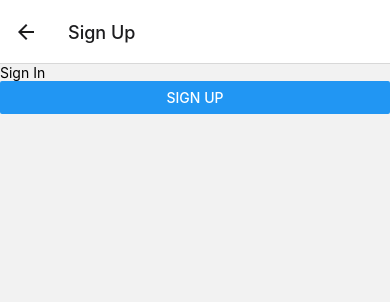
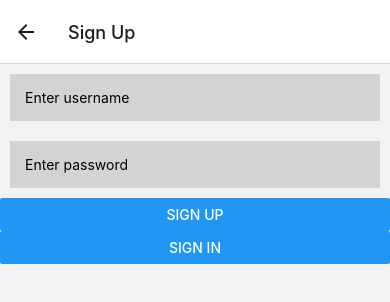
Before and after one commit to dipen-torinit/birthday, a React Native app: screen / in a window 390 px wide. Both pictures are taken after a click on the button "SIGN UP". Shown: the top 302 px of the page. Built offline with nearby package versions, Linux system fonts and the light colour scheme; no server answers.

Commit message:
Added input field for SignIn and SignUp

```diff
--- a/src/screens/auth/SingInScreen.js
+++ b/src/screens/auth/SingInScreen.js
@@ -1,18 +1,42 @@
-import React, { useContext } from "react";
-import { Button, Text, View } from "react-native";
+import React, { useContext, useState } from "react";
+import { Button, StyleSheet, TextInput, View } from "react-native";
 import { Context as AuthContext } from "../../context/AuthContext";
 import { SCREENS } from "../../navigation/BirthdayNavScreenNames";
 
 export default function SignInScreen({ navigation }) {
   const { signIn } = useContext(AuthContext);
 
+  const [username, setUsername] = useState("");
+  const [password, setPassword] = useState("");
+
+  const executeSignIn = () => {
+    signIn({ username: username, password: password });
+  };
+
   return (
     <View>
-      <Text>Sign In</Text>
+      <TextInput
+        placeholder="Enter username"
+        style={styles.textInput}
+        defaultValue={username}
+        onChangeText={(text) => {
+          setUsername(text);
+        }}
+        autoCapitalize="none"
+      />
+      <TextInput
+        placeholder="Enter password"
+        style={styles.textInput}
+        secureTextEntry={true}
+        onChangeText={(text) => {
+          setPassword(text);
+        }}
+        defaultValue={password}
+      />
       <Button
         title="Sign In"
         onPress={() => {
-          signIn({ username: "dipen@torinit.ca", password: "torinit@dipen" });
+          executeSignIn();
         }}
       />
 
@@ -25,3 +49,11 @@ export default function SignInScreen({ navigation }) {
     </View>
   );
 }
+
+const styles = StyleSheet.create({
+  textInput: {
+    padding: 15,
+    margin: 10,
+    backgroundColor: "lightgrey",
+  },
+});
--- a/src/screens/auth/SingUpScreen.js
+++ b/src/screens/auth/SingUpScreen.js
@@ -1,19 +1,58 @@
-import React, { useContext } from "react";
-import { Button, Text, View } from "react-native";
+import React, { useContext, useState } from "react";
+import { Button, StyleSheet, TextInput, View } from "react-native";
 import { Context as AuthContext } from "../../context/AuthContext";
 
-export default function SignUpScreen() {
+export default function SignUpScreen({ navigation }) {
   const { signUp } = useContext(AuthContext);
+
+  const [username, setUsername] = useState("");
+  const [password, setPassword] = useState("");
+
+  const executeSignIn = () => {
+    signUp({ username: username, password: password });
+  };
 
   return (
     <View>
-      <Text>Sign In</Text>
+      <TextInput
+        placeholder="Enter username"
+        style={styles.textInput}
+        defaultValue={username}
+        onChangeText={(text) => {
+          setUsername(text);
+        }}
+        autoCapitalize="none"
+      />
+      <TextInput
+        placeholder="Enter password"
+        style={styles.textInput}
+        secureTextEntry={true}
+        onChangeText={(text) => {
+          setPassword(text);
+        }}
+        defaultValue={password}
+      />
       <Button
         title="Sign Up"
         onPress={() => {
-          signUp({ username: "dipen@torinit.ca", password: "torinit@dipen" });
+          executeSignIn();
+        }}
+      />
+
+      <Button
+        title="Sign In"
+        onPress={() => {
+          navigation.goBack();
         }}
       />
     </View>
   );
 }
+
+const styles = StyleSheet.create({
+  textInput: {
+    padding: 15,
+    margin: 10,
+    backgroundColor: "lightgrey",
+  },
+});
```
